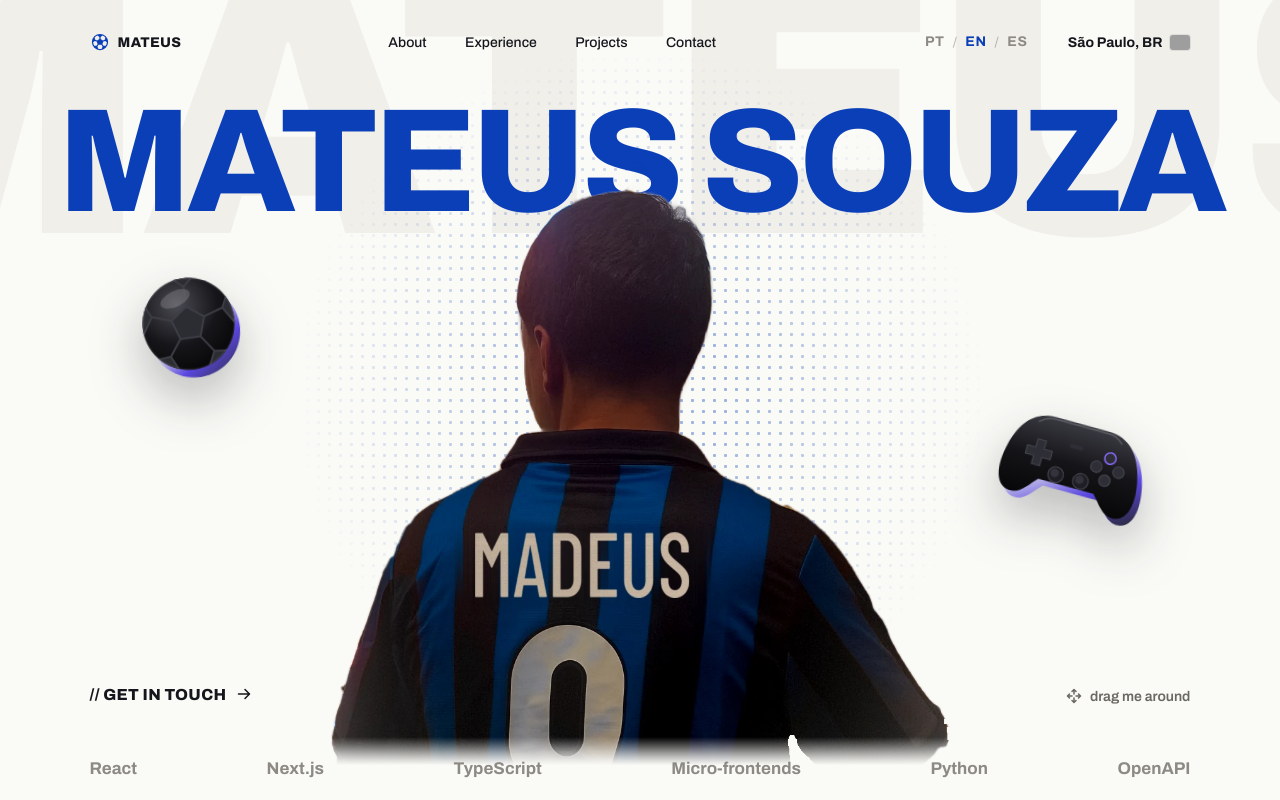
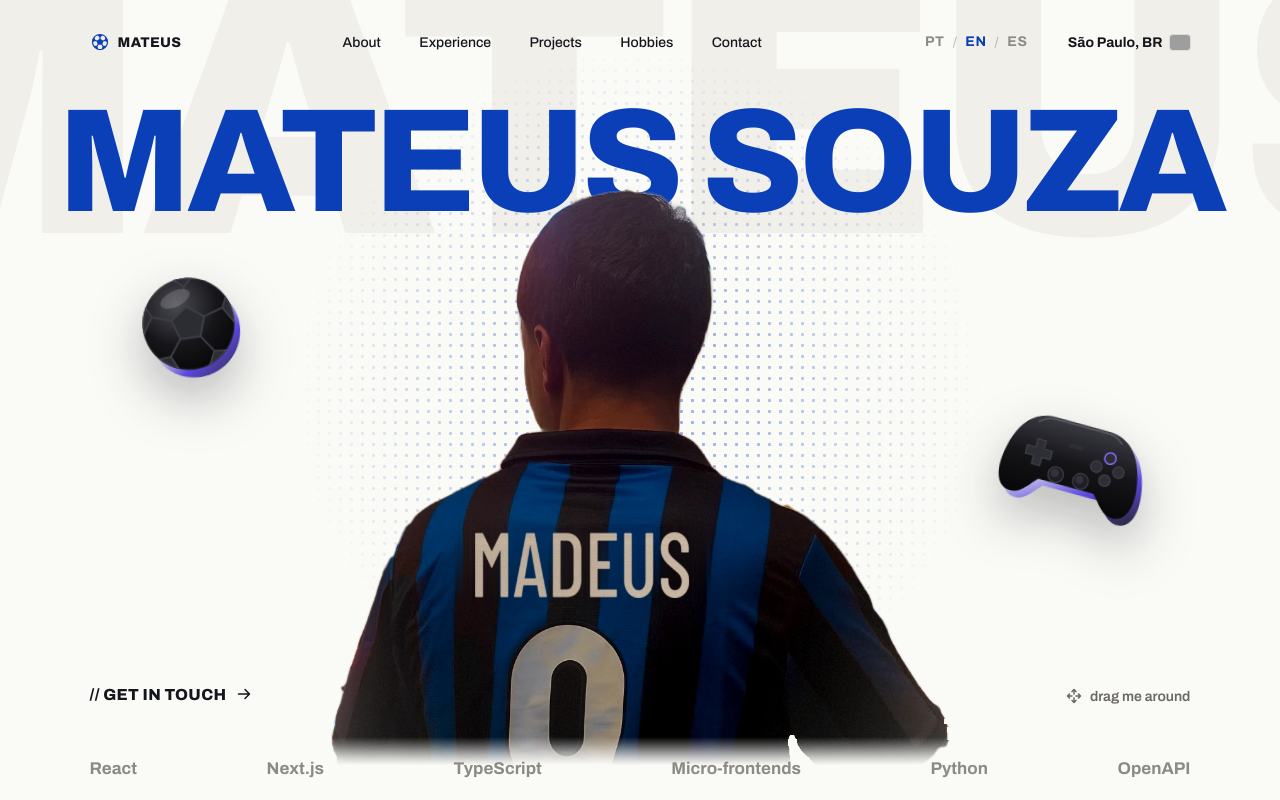
Before and after one commit to Madeuss/portfolio, a React (Vite) app: page / in a window 1280 px wide. Shown: the top 800 px of the page. Built offline with nearby package versions, Linux system fonts and the light colour scheme; grey boxes are pictures that could not be loaded.

Commit message:
feat(nav): add hobbies link

```diff
--- a/src/data/content.ts
+++ b/src/data/content.ts
@@ -9,13 +9,14 @@ export const contact = {
 
 type NavKey = keyof Pick<
   Dictionary['nav'],
-  'home' | 'about' | 'experience' | 'projects' | 'contact'
+  'home' | 'about' | 'experience' | 'projects' | 'hobbies' | 'contact'
 >
 
 export const nav: { key: NavKey; href: string }[] = [
   { key: 'about', href: '#sobre' },
   { key: 'experience', href: '#experiencia' },
   { key: 'projects', href: '#projetos' },
+  { key: 'hobbies', href: '#hobbies' },
   { key: 'contact', href: '#contato' },
 ]
 
--- a/src/i18n/en.ts
+++ b/src/i18n/en.ts
@@ -13,6 +13,7 @@ const en: Dictionary = {
     about: 'About',
     experience: 'Experience',
     projects: 'Projects',
+    hobbies: 'Hobbies',
     contact: 'Contact',
     mainLabel: 'Main',
     footerLabel: 'Footer',
--- a/src/i18n/es.ts
+++ b/src/i18n/es.ts
@@ -13,6 +13,7 @@ const es: Dictionary = {
     about: 'Sobre mí',
     experience: 'Experiencia',
     projects: 'Proyectos',
+    hobbies: 'Hobbies',
     contact: 'Contacto',
     mainLabel: 'Principal',
     footerLabel: 'Pie de página',
--- a/src/i18n/pt.ts
+++ b/src/i18n/pt.ts
@@ -13,6 +13,7 @@ const pt: Dictionary = {
     about: 'Sobre',
     experience: 'Experiência',
     projects: 'Projetos',
+    hobbies: 'Hobbies',
     contact: 'Contato',
     mainLabel: 'Principal',
     footerLabel: 'Rodapé',
--- a/src/i18n/types.ts
+++ b/src/i18n/types.ts
@@ -36,6 +36,7 @@ export type Dictionary = {
     about: string
     experience: string
     projects: string
+    hobbies: string
     contact: string
     mainLabel: string
     footerLabel: string
```
